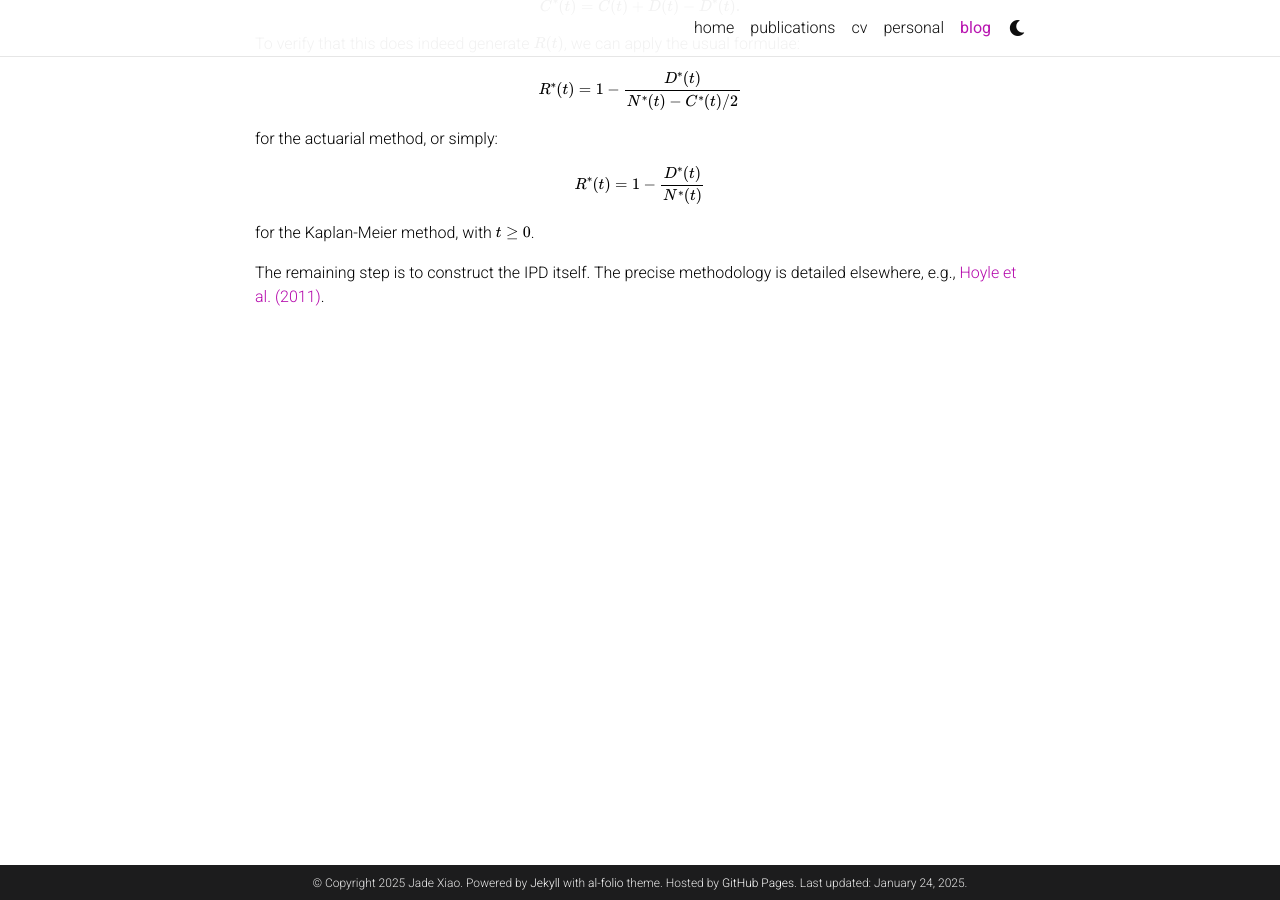
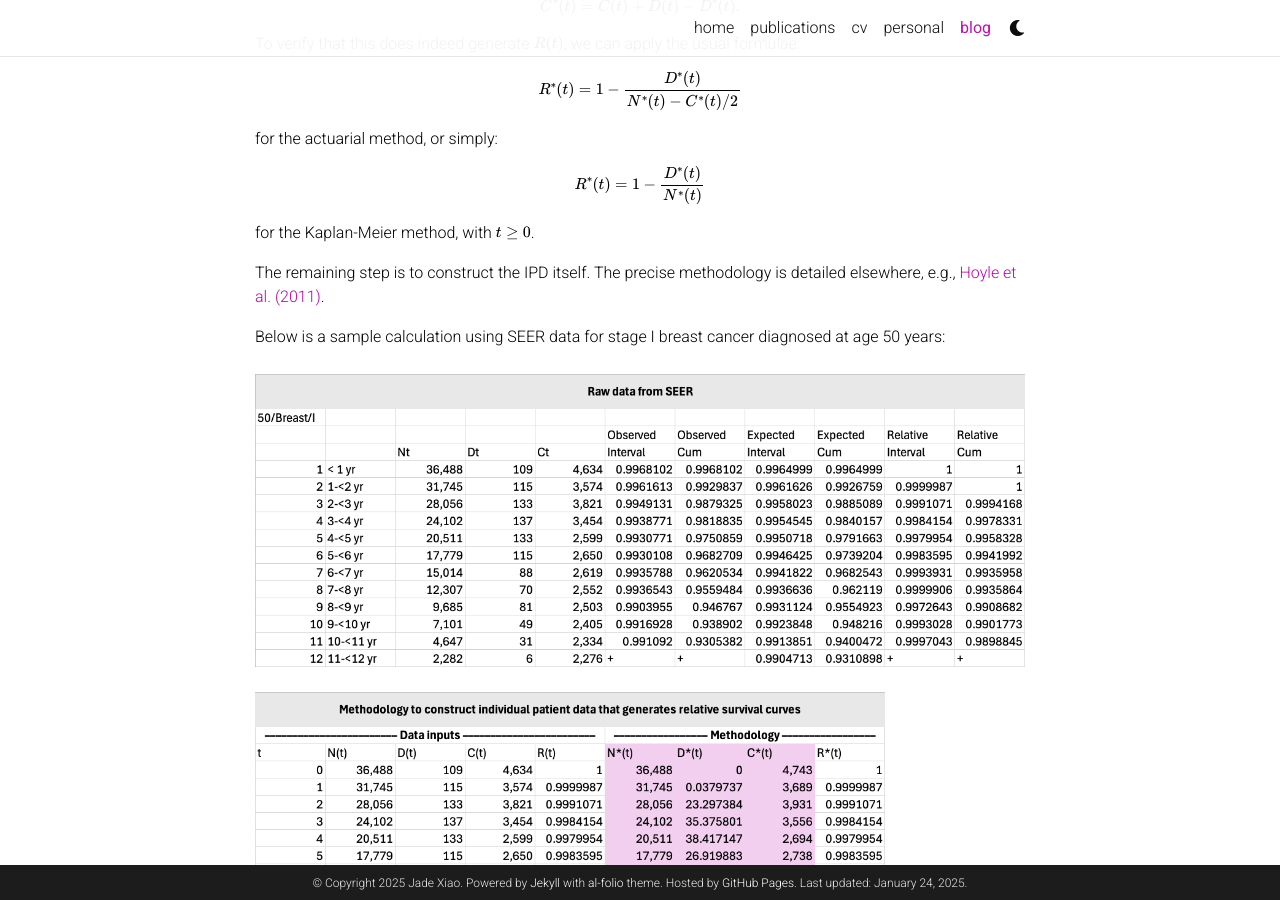
Before and after one commit to jadexiao/jadexiao.github.io, a Jekyll site: the page built from _posts/2025-01-20-how-to-construct-individual-patient-data-that-generates-SEER-relative-survival-curves.md, in a window 1280 px wide and 900 px high, scrolled down 1184 px. Built offline with Jekyll 4.4.1, drawn with Linux system fonts in a browser that asks for light colours; comment, search, counter and statistics services are not loaded; a style sheet for code colours, icons or effects is not loaded.

Commit message:
Save
- Added images to blog post

```diff
--- a/_posts/2025-01-20-how-to-construct-individual-patient-data-that-generates-SEER-relative-survival-curves.md
+++ b/_posts/2025-01-20-how-to-construct-individual-patient-data-that-generates-SEER-relative-survival-curves.md
@@ -46,6 +46,12 @@ for the Kaplan-Meier method, with $$t\ge0$$.
 
 The remaining step is to construct the IPD itself. The precise methodology is detailed elsewhere, e.g., [Hoyle et al. (2011)](https://doi.org/10.1186/1471-2288-11-139).
 
-<!-- Below is a sample calculation using SEER data for stage I breast cancer diagnosed at age 50 years:
+Below is a sample calculation using SEER data for stage I breast cancer diagnosed at age 50 years:
 
-<img src="2025-01-07-how-to-construct-individual-patient-data-from-SEER-relative-survival-curves-1.png"> -->
+<p style="margin-top: 25px"></p>
+
+<img src="{{site.baseurl}}/assets/img/blog/2025-01-20-how-to-construct-individual-patient-data-that-generates-SEER-relative-survival-curves-1.png" style="width: 100%">
+
+<p style="margin-top: 25px"></p>
+
+<img src="{{site.baseurl}}/assets/img/blog/2025-01-20-how-to-construct-individual-patient-data-that-generates-SEER-relative-survival-curves-2.png" style="width: 81.85%">
```
Also changed, not shown: assets/img/blog/2025-01-20-how-to-construct-individual-patient-data-that-generates-SEER-relative-survival-curves-1.png (renamed from assets/img/2025-01-20-how-to-construct-individual-patient-data-that-generates-SEER-relative-survival-curves-1.png), assets/img/blog/2025-01-20-how-to-construct-individual-patient-data-that-generates-SEER-relative-survival-curves-2.png (renamed from assets/img/2025-01-20-how-to-construct-individual-patient-data-that-generates-SEER-relative-survival-curves-2.png).
